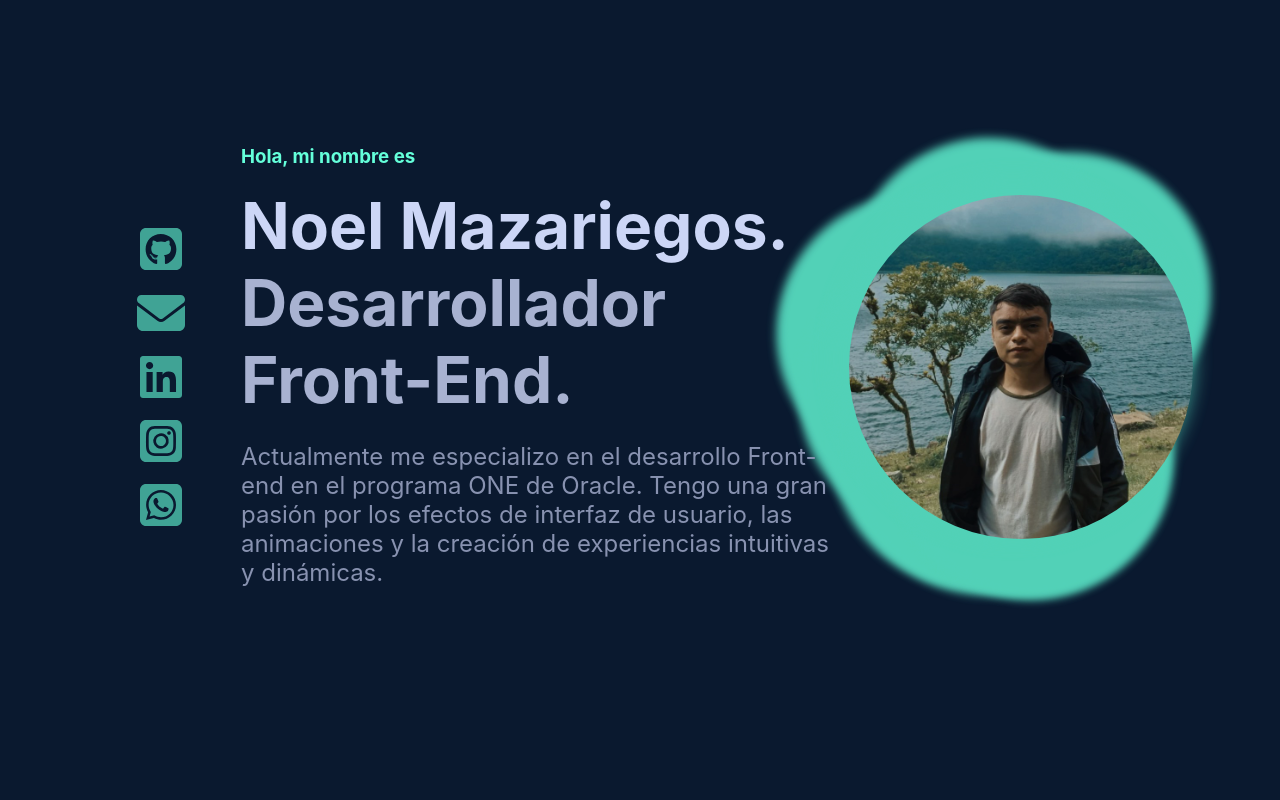
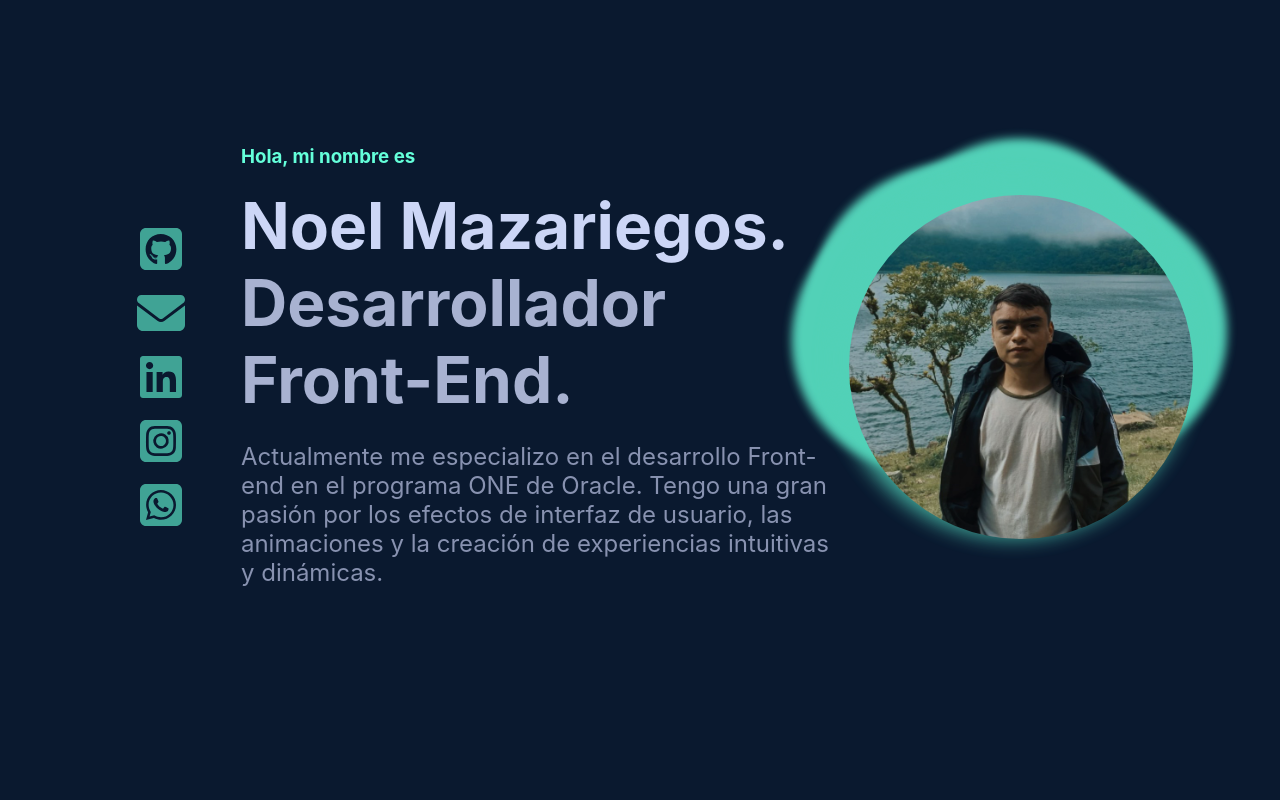
Before and after one commit to Noel1kt/Noel.dev, a React (Vite) app: page / in a window 1280 px wide. Shown: the top 800 px of the page. Built offline with nearby package versions, Linux system fonts and the light colour scheme.

Commit message:
finish the styled bubbles

```diff
--- a/src/App.css
+++ b/src/App.css
@@ -68,20 +68,20 @@
   position: absolute;
   top: 27%;
   left: 30%;
-  width: 35vh;
-  height: 35vh;
+  width: 33vh;
+  height: 33vh;
           transform: rotate(8deg);
 }
 .blubb-1:after {
   position: absolute;
   display: block;
   content: '';
-  width: 35vh;
-  height: 35vh;
+  width: 33vh;
+  height: 33vh;
   background: #64ffda;
   border-radius: 50%;
           transform-origin: 87px 87px;
-          animation: rotate 9.7s ease-in-out 0.5s infinite;
+          animation: rotate 8.7s ease-in-out 0.5s infinite;
           filter: blur(5px);
 }
 
@@ -89,20 +89,20 @@
   position: absolute;
   top: 25%;
   left: 25%;
-  width: 35vh;
-  height: 35vh;
-          transform: rotate(7.5deg);
+  width: 33vh;
+  height: 33vh;
+          transform: rotate(6.5deg);
 }
 .blubb-2:after {
   position: absolute;
   display: block;
   content: '';
-  width: 35vh;
-  height: 35vh;
+  width: 33vh;
+  height: 33vh;
   background: #64ffda;
   border-radius: 50%;
           transform-origin: 84px 84px;
-          animation: rotate 10.7s ease-in-out 0.7s infinite;
+          animation: rotate 8.9s ease-in-out 0.7s infinite;
           filter: blur(5px);
 }
 
@@ -110,19 +110,19 @@
   position: absolute;
   top: 25%;
   left: 25%;
-  width: 35vh;
+  width: 33vh;
           transform: rotate(7deg);
 }
 .blubb-3:after {
   position: absolute;
   display: block;
   content: '';
-  width: 35vh;
-  height: 35vh;
+  width: 33vh;
+  height: 33vh;
   background: #64ffda;
   border-radius: 50%;
           transform-origin: 81px 81px;
-          animation: rotate 12.6s ease-in-out 0.9s infinite;
+          animation: rotate 9.1s ease-in-out 0.9s infinite;
           filter: blur(5px);
 }
 
@@ -130,20 +130,20 @@
   position: absolute;
   top: 25%;
   left: 25%;
-  width: 35vh;
-  height: 35vh;
+  width: 33vh;
+  height: 33vh;
           transform: rotate(6.5deg);
 }
 .blubb-4:after {
   position: absolute;
   display: block;
   content: '';
-  width: 35vh;
-  height: 35vh;
+  width: 33vh;
+  height: 33vh;
   background: #64ffda;
   border-radius: 50%;
           transform-origin: 78px 78px;
-          animation: rotate 14.9s ease-in-out 1s infinite;
+          animation: rotate 9.3s ease-in-out 1s infinite;
           filter: blur(5px);
 }
 
@@ -151,20 +151,20 @@
   position: absolute;
   top: 30%;
   left: 25%;
-  width: 35vh;
-  height: 35vh;
+  width: 33vh;
+  height: 33vh;
           transform: rotate(5deg);
 }
 .blubb-5:after {
   position: absolute;
   display: block;
   content: '';
-  width: 35vh;
-  height: 35vh;
+  width: 33vh;
+  height: 33vh;
   background: #64ffda;
   border-radius: 50%;
           transform-origin: 75px 75px;
-          animation: rotate 17.2s ease-in-out 1.3s infinite;
+          animation: rotate 9.5s ease-in-out 1.3s infinite;
           filter: blur(5px);
 }
 
@@ -172,20 +172,20 @@
   position: absolute;
   top: 30%;
   left: 25%;
-  width: 35vh;
-  height: 35vh;
+  width: 33vh;
+  height: 33vh;
           transform: rotate(4deg);
 }
 .blubb-6:after {
   position: absolute;
   display: block;
   content: '';
-  width: 35vh;
-  height: 35vh;
+  width: 33vh;
+  height: 33vh;
   background: #64ffda;
   border-radius: 50%;
           transform-origin: 72px 72px;
-          animation: rotate 18.5s ease-in-out 1.5s infinite;
+          animation: rotate 9.7s ease-in-out 1.5s infinite;
           filter: blur(5px);
 }
 
@@ -193,20 +193,20 @@
   position: absolute;
   top: 30%;
   left: 30%;
-  width: 35vh;
-  height: 35vh;
+  width: 33vh;
+  height: 33vh;
           transform: rotate(3.5deg);
 }
 .blubb-7:after {
   position: absolute;
   display: block;
   content: '';
-  width: 35vh;
-  height: 35vh;
+  width: 33vh;
+  height: 33vh;
   background: #64ffda;
   border-radius: 50%;
           transform-origin: 69px 69px;
-          animation: rotate 20.8s ease-in-out 1.7s infinite;
+          animation: rotate 9.9s ease-in-out 1.7s infinite;
           filter: blur(5px);
 }
 
@@ -214,20 +214,20 @@
   position: absolute;
   top: 30%;
   left: 30%;
-  width: 35vh;
-  height: 35vh;
+  width: 33vh;
+  height: 33vh;
           transform: rotate(3deg);
 }
 .blubb-8:after {
   position: absolute;
   display: block;
   content: '';
-  width: 35vh;
-  height: 35vh;
+  width: 33vh;
+  height: 33vh;
   background: #64ffda;
   border-radius: 50%;
           transform-origin: 66px 66px;
-          animation: rotate 21.1s ease-in-out 1.9s infinite;
+          animation: rotate 10.1s ease-in-out 1.9s infinite;
           filter: blur(5px);
 }
 
--- a/src/Sections/Projects.jsx
+++ b/src/Sections/Projects.jsx
@@ -24,7 +24,7 @@ export const Projects = () => {
                                 <p className="paragraph-project">Este proyecto surge como una iniciativa para la educación hambiental en Guatemala.
                                     Se utilizó la librería React-Router-Dom para que la página sea una single-page application (SPA),
                                     además de simular una API con Vercel para obtener la información de las especies.
-                                    <a href="">Ver Proyecto<FontAwesomeIcon icon={faArrowUpRightFromSquare} size="1x"/></a>
+                                    <a href="">Ver Proyecto <FontAwesomeIcon icon={faArrowUpRightFromSquare} size="1x"/></a>
                                 </p>
                             </div>
                         </div>
@@ -38,7 +38,7 @@ export const Projects = () => {
                                     La creación de esta web first mobile surge como solución a la necesidad de hacer cuentas más rapidas
                                     y precisas de una producción avicola, cuenta con los datos de Hy-Line International con los que se consiguió
                                     adaptar las operaciones necesarias que realiza esta web.
-                                    <a href="">Ver Proyecto<FontAwesomeIcon icon={faArrowUpRightFromSquare} size="1x"/></a>
+                                    <a href="">Ver Proyecto <FontAwesomeIcon icon={faArrowUpRightFromSquare} size="1x"/></a>
                                 </p>
                             </div>
                         </div>
@@ -53,7 +53,7 @@ export const Projects = () => {
                                     Para la creación de esta web e-commerce se utilizaron conocimientos tanto de Frontend como
                                     Backend, es un proyecto interesante y retador ya que combina las necesidades de tener una web llamativa y
                                     funcional para los usuarios.
-                                    <a href="">Ver Proyecto<FontAwesomeIcon icon={faArrowUpRightFromSquare} size="1x"/></a>
+                                    <a href="">Ver Proyecto <FontAwesomeIcon icon={faArrowUpRightFromSquare} size="1x"/></a>
                                 </p>
                             </div>
                         </div>
```
